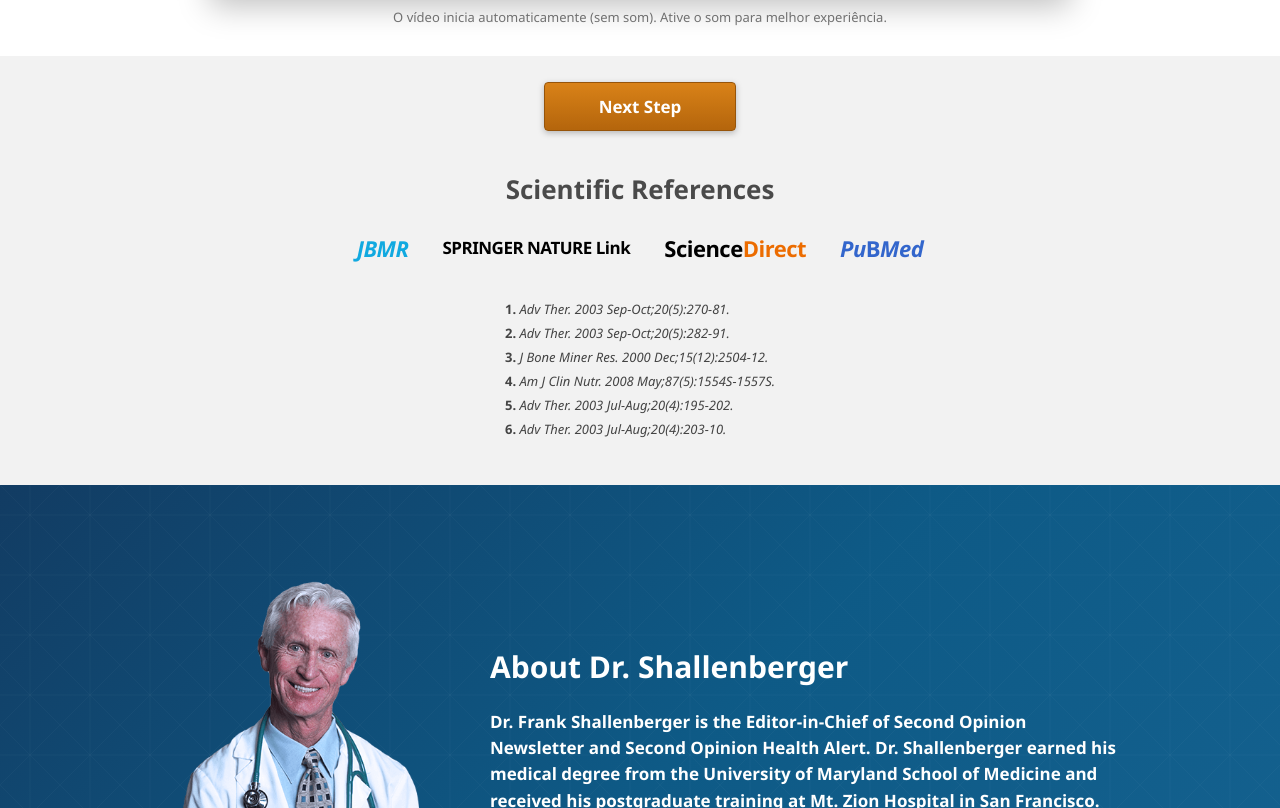
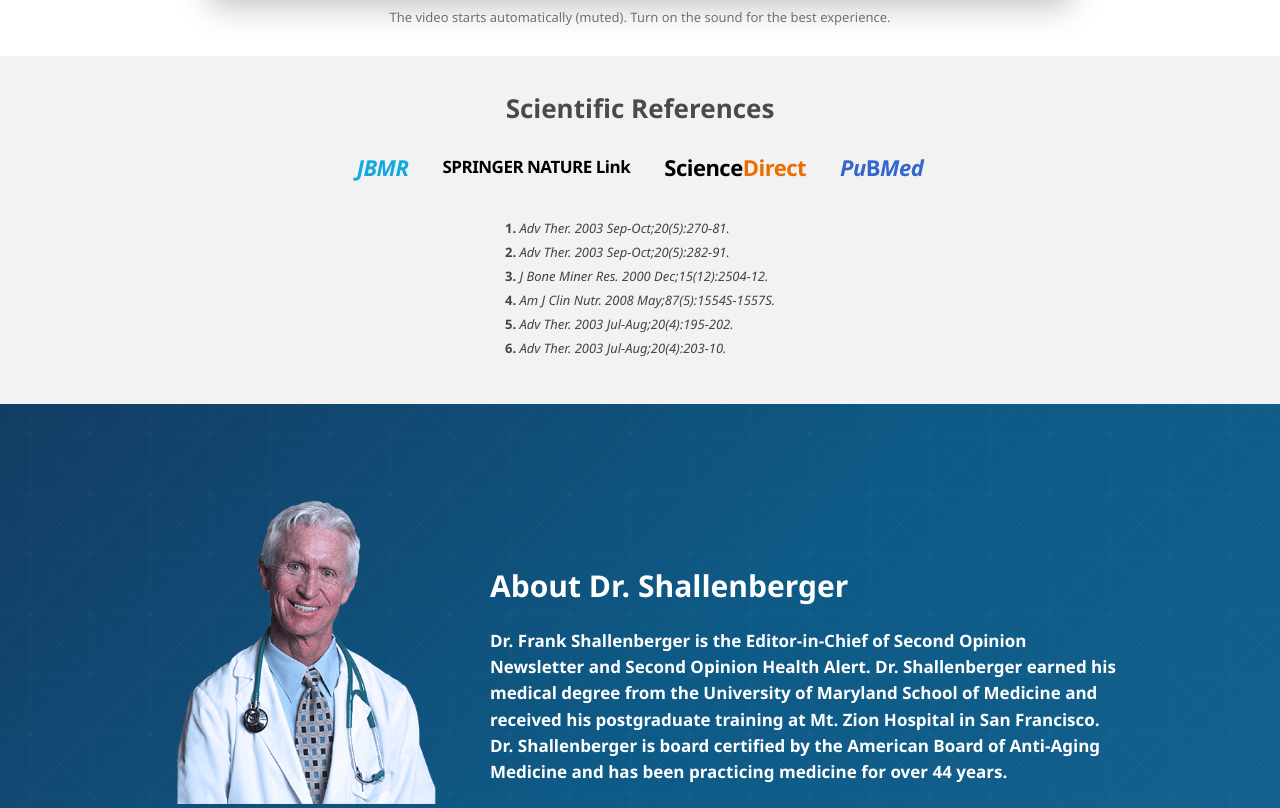
Before and after one commit to Vivere01/aminoformula, a plain HTML site: page index.html in a window 1280 px wide. Shown: the part 1239-2047 px from the top of the page. Drawn offline with Linux system fonts and the light colour scheme.

Commit message:
Remove Next Step button, translate video hint to English

```diff
--- a/index.html
+++ b/index.html
@@ -46,22 +46,6 @@
     color: #777;
     margin-top: 10px;
   }
-
-  /* ---------- CTA BUTTON ---------- */
-  .cta-wrap { text-align: center; padding: 26px 16px 6px; }
-  .btn-next {
-    display: inline-block;
-    background: linear-gradient(#d98218, #b4650c);
-    color: #fff;
-    font-weight: 700;
-    font-size: 17px;
-    text-decoration: none;
-    padding: 12px 54px;
-    border: 1px solid #96540a;
-    border-radius: 4px;
-    box-shadow: 0 2px 6px rgba(0,0,0,.25);
-  }
-  .btn-next:hover { filter: brightness(1.08); }
 
   /* ---------- SCIENTIFIC REFERENCES ---------- */
   .refs {
@@ -239,13 +223,8 @@
         Seu navegador n&atilde;o suporta o v&iacute;deo.
       </video>
     </div>
-    <p class="video-hint">O v&iacute;deo inicia automaticamente (sem som). Ative o som para melhor experi&ecirc;ncia.</p>
+    <p class="video-hint">The video starts automatically (muted). Turn on the sound for the best experience.</p>
   </section>
-
-  <!-- BOTÃO NEXT STEP -->
-  <div class="cta-wrap">
-    <a class="btn-next" href="#next-step">Next Step</a>
-  </div>
 
   <!-- REFERÊNCIAS CIENTÍFICAS -->
   <section class="refs">
```
